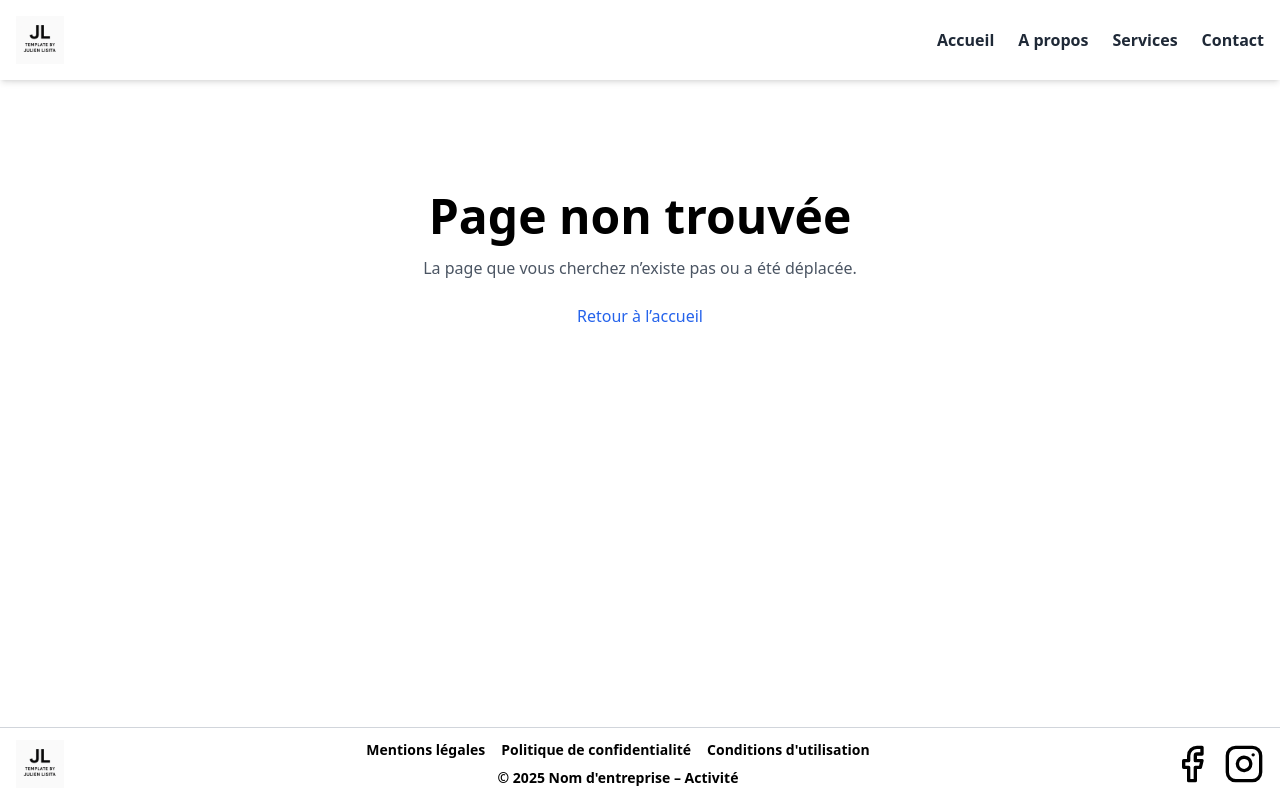
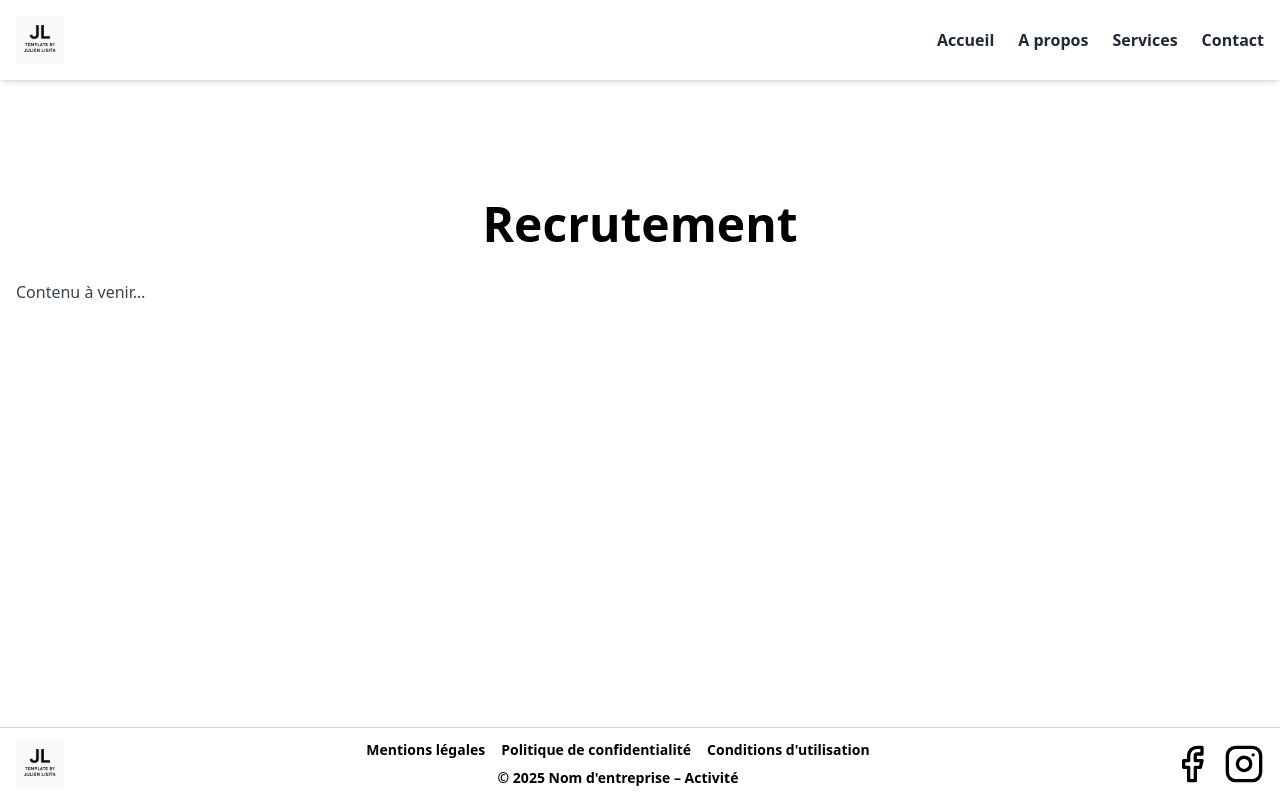
Before and after one commit to julienlisita/nextjs-ts-tailwind-template, a Next.js app: page /recruitment in a window 1280 px wide. Before the commit this address had no page. Built offline with nearby package versions, Linux system fonts and the light colour scheme.

Commit message:
feat: add Recruitment page with metadata and route

```diff
--- /dev/null
+++ b/src/app/recruitment/page.tsx
@@ -0,0 +1,20 @@
+// src/app/recruitment/page.tsx
+
+import PageTitle from "@/components/ui/PageTitle";
+
+export const metadata = {
+  title: "Recrutement",
+  description: "Page de recrutement avec un formulaire de candidature complet (CV, lettre de motivation, message). Idéal pour les entreprises qui souhaitent recevoir des candidatures en ligne.",
+  alternates: {
+    canonical: "https://www.exemple.com/recruitment",
+  },
+};
+
+export default function RecruitmentPage() {
+  return (
+    <div className="container mx-auto px-4 py-10">
+      <PageTitle>Recrutement</PageTitle>
+      <p className="text-gray-700 py-8">Contenu à venir…</p>
+    </div>
+  );
+}
```
